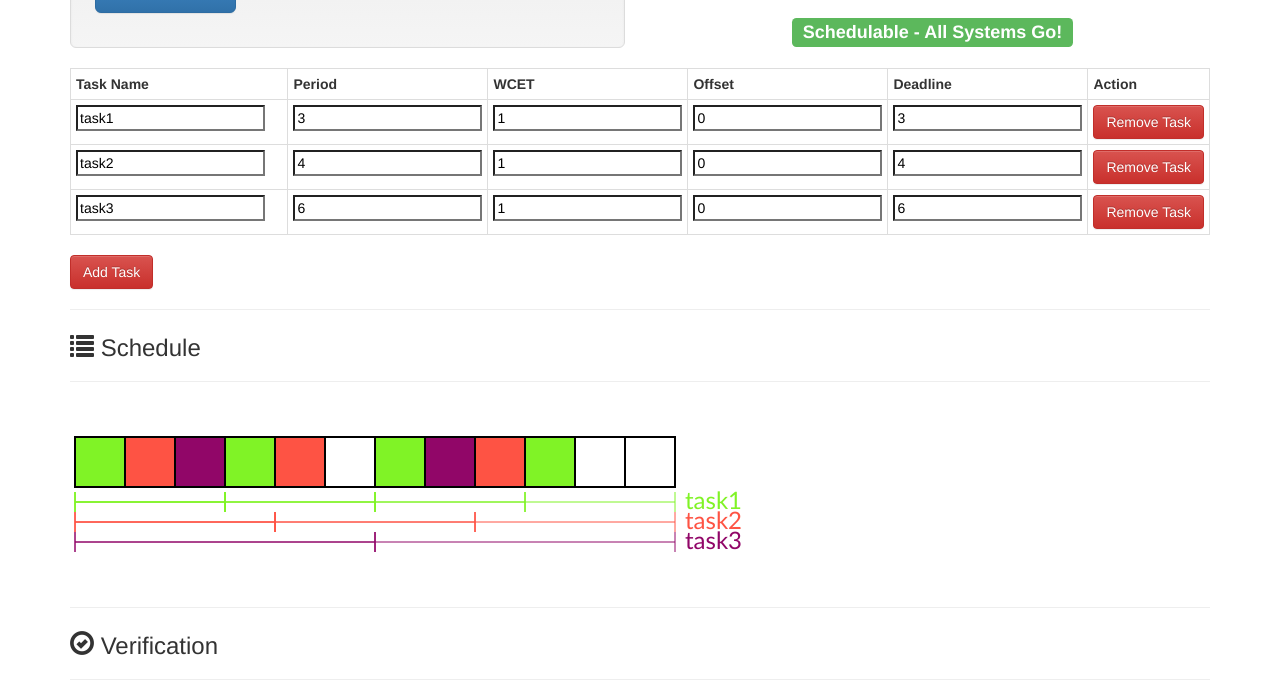
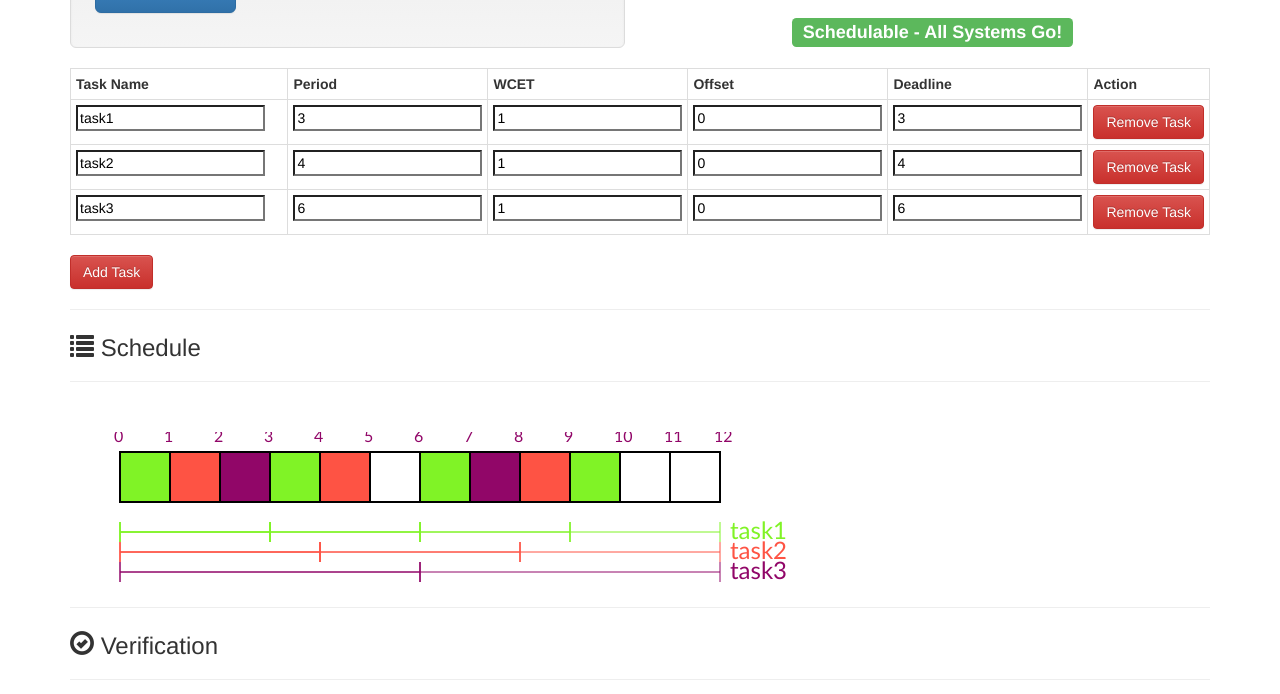
Before and after one commit to kevinpeterson/static-scheduling-tool, a plain HTML site: page index.html in a window 1280 px wide. Shown: the part 258-952 px from the top of the page. Drawn offline with nearby package versions, Linux system fonts and the light colour scheme.

Commit message:
Cleaned up some rendering issues.

```diff
--- a/index.html
+++ b/index.html
@@ -172,9 +172,18 @@
         </div>
         <div>
             <span class="testCase">
-                <span ng-show="check_each_task_executes_in_period" class="label label-info"><span class="glyphicon glyphicon-thumbs-up"></span></span>
-                <span ng-show="!check_each_task_executes_in_period" class="label label-danger"><span class="glyphicon glyphicon-thumbs-down"></span></span>
-                Every Task Executes at its Required Period Between its Required Offset and Deadline Constraints
+                <span ng-show="check_each_task_executes_in_period.total_result" class="label label-info"><span class="glyphicon glyphicon-thumbs-up"></span></span>
+                <span ng-show="!check_each_task_executes_in_period.total_result" class="label label-danger"><span class="glyphicon glyphicon-thumbs-down"></span></span>
+                Every Job Executes at its Required Period Between its Required Offset and Deadline Constraints
+                <span ng-show="!check_each_task_executes_in_period.total_result">
+                   <span ng-repeat="(task, result) in check_each_task_executes_in_period.task_results">
+                       <ul ng-repeat="missed_deadline in result.missed_deadlines">
+                            <li>
+                                <span>A Scheduled Job <span class="label label-danger">Task: {{missed_deadline.task}}, Start: {{missed_deadline.start}}, End: {{missed_deadline.end}}</span> did not meet its start or end time deadlines.</span>
+                            </li>
+                       </ul>
+                   </span>
+                </span>
             </span>
         </div>
 
--- a/js/non-preemptive-static-scheduler.js
+++ b/js/non-preemptive-static-scheduler.js
@@ -1,50 +1,4 @@
-/*
-workload = {
-    tasks: [
-        {
-            name: "task1",
-            period:10,
-            WCET:2,
-            offset:0,
-            deadline:10
-        },
-        {
-            name: "task2",
-            period:10,
-            WCET:2,
-            offset:0,
-            deadline:10
-        },
-        {
-            name: "task3",
-            period:20,
-            WCET:1,
-            offset:5,
-            deadline:20
-        }
-    ]
-};
-*/
-/*
-workload = {
-    tasks: [
-        {
-            name: "task1",
-            period:4,
-            WCET:2,
-            offset:0,
-            deadline:4
-        },
-        {
-            name: "task2",
-            period:6,
-            WCET:3,
-            offset:0,
-            deadline:6
-        }
-    ]
-};
-*/
+var debug = false;
 
 function hyperperiod_size(workload){
     var tasks = workload.tasks;
@@ -118,7 +72,8 @@ function schedule(workload){
         }
     }
 
-    console.log(job_queue);
+    if(debug) console.log(job_queue);
+
     var schedule = simulate_hyperperiod(job_queue.reverse(), hp_size);
 
     schedule.workload = workload;
@@ -138,9 +93,9 @@ function simulate_hyperperiod(job_queue, hp_size){
             start: i,
             end: (i + current_job.WCET)
         };
-        console.log("Running:", running_job.task, " at:", i);
+        if(debug) console.log("Running:", running_job.task, " at:", i);
         while(running(running_job, i)){ i++ };
-        console.log("Ending:", running_job.task, " at:", i);
+        if(debug) console.log("Ending:", running_job.task, " at:", i);
 
         schedule.push(running_job);
 
@@ -156,7 +111,7 @@ function simulate_hyperperiod(job_queue, hp_size){
         job_queue.push(current_job);
     }
 
-    for(var k=0;k<job_queue.length;k++){
+    for(var k=0;k<job_queue.length && debug;k++){
         console.log("Left:", job_queue[k].name);
     }
 
@@ -169,5 +124,3 @@ function simulate_hyperperiod(job_queue, hp_size){
 function running(job, clock_tick){
     return ( (job.start <= clock_tick) && (clock_tick < job.end) );
 }
-
-//console.log(schedule(workload));
--- a/js/schedule-checker.js
+++ b/js/schedule-checker.js
@@ -32,6 +32,8 @@ function check_each_task_executes_in_period(schedule){
 
         var periods = schedule.hyperperiod_size / task.period;
 
+        var missed_deadlines = [];
+
         var counter = 0;
         for(var j=0;j<periods;j++){
             var period_start = j*task.period;
@@ -43,14 +45,16 @@ function check_each_task_executes_in_period(schedule){
                     &&
                     (job.end <= (period_start + task.deadline))){
                     counter++;
+                } else {
+                    missed_deadlines.push(job);
                 }
             }
         }
-        if(counter === periods){
-            results[task.name] = true;
+        if(counter === periods && missed_deadlines.length == 0){
+            results[task.name] = {ok: true, missed_deadlines: []};
         } else {
             result = false;
-            results[task.name] = false;
+            results[task.name] = {ok: true, missed_deadlines: missed_deadlines};
         }
     }
 
@@ -100,7 +104,7 @@ function check_no_jobs_overlap(schedule){
 function find_job_in_period(start, end, task, jobs){
     for(var i=0;i<jobs.length;i++){
         var job = jobs[i];
-        if(job.task === task && job.start >= start && job.end <= end){
+        if(job.task === task && job.start >= start && job.start < end){
             return job;
         }
     }
--- a/js/schedule-render.js
+++ b/js/schedule-render.js
@@ -1,9 +1,18 @@
+var ideal_canvas_width = 1200;
+
 function render_schedule(schedule) {
     var canvas = document.getElementById('schedule');
-    var slot_size = (canvas.width - 100) / schedule.hyperperiod_size;
+    var slot_size = (ideal_canvas_width - 100) / schedule.hyperperiod_size;
     slot_size = slot_size > 50 ? 50 : slot_size;
+    if(slot_size < 10){
+        slot_size = 10;
+        canvas.width = slot_size * schedule.hyperperiod_size + 100;
+    } else {
+        canvas.width = ideal_canvas_width;
+    }
 
-    var padding = 5;
+    var x_padding = 50;
+    var y_padding = 20;
 
     if (canvas.getContext) {
         var context = canvas.getContext('2d');
@@ -34,18 +43,28 @@ function render_schedule(schedule) {
             for(var j=0;j<periods;j++){
                 context.strokeStyle = color;
                 var step_size = task.period * slot_size;
-                context.moveTo(padding + j * step_size, slot_size + padding*2 + (i * 20));
-                context.lineTo(padding + j * step_size, slot_size + padding*2 + 20 + (i * 20));
-                context.moveTo(padding + j * step_size, slot_size + padding*2 + 10 + (i * 20));
-                context.lineTo(padding + j * step_size + step_size, slot_size + padding*2 + 10 + (i * 20));
-                context.moveTo(padding + j * step_size + step_size, slot_size + padding*2 + 20 + (i * 20));
-                context.lineTo(padding + j * step_size + step_size, slot_size + padding*2 + (i * 20));
+                context.moveTo(x_padding + j * step_size, slot_size + y_padding*2 + (i * 20));
+                context.lineTo(x_padding + j * step_size, slot_size + y_padding*2 + 20 + (i * 20));
+                context.moveTo(x_padding + j * step_size, slot_size + y_padding*2 + 10 + (i * 20));
+                context.lineTo(x_padding + j * step_size + step_size, slot_size + y_padding*2 + 10 + (i * 20));
+                context.moveTo(x_padding + j * step_size + step_size, slot_size + y_padding*2 + 20 + (i * 20));
+                context.lineTo(x_padding + j * step_size + step_size, slot_size + y_padding*2 + (i * 20));
                 context.stroke();
             }
 
             context.fillStyle = color;
             context.font = '18pt Calibri';
-            context.fillText(task.name, padding + schedule.hyperperiod_size * slot_size + 10, slot_size + padding*2 + 10 + (i * 20) + 7);
+            context.fillText(task.name, x_padding + schedule.hyperperiod_size * slot_size + 10, slot_size + y_padding*2 + 10 + (i * 20) + 7);
+            context.closePath();
+        }
+
+        var number_step_size = Math.ceil(schedule.hyperperiod_size / 20);
+        for(var i=0;i<=schedule.hyperperiod_size;i += number_step_size){
+            context.beginPath();
+            context.font = '12pt Calibri';
+            context.strokeStyle = color;
+            context.fillText(i.toString(), i*slot_size-6 + x_padding, y_padding - 10);
+            context.stroke();
             context.closePath();
         }
 
@@ -54,14 +73,14 @@ function render_schedule(schedule) {
             var job = jobs[i];
             var context = canvas.getContext('2d');
             context.fillStyle = colors[job.task];
-            context.fillRect(padding + slot_size*job.start,padding,slot_size*(job.end-job.start),slot_size);
+            context.fillRect(x_padding + slot_size*job.start,y_padding,slot_size*(job.end-job.start),slot_size);
         }
 
         for(var i=0;i<schedule.hyperperiod_size;i++){
             var context = canvas.getContext('2d');
             context.lineWidth = 2;
             context.strokeStyle = 'black';
-            context.strokeRect(padding + slot_size*i,padding,slot_size,slot_size);
+            context.strokeRect(x_padding + slot_size*i,y_padding,slot_size,slot_size);
         }
 
     } else {
```
